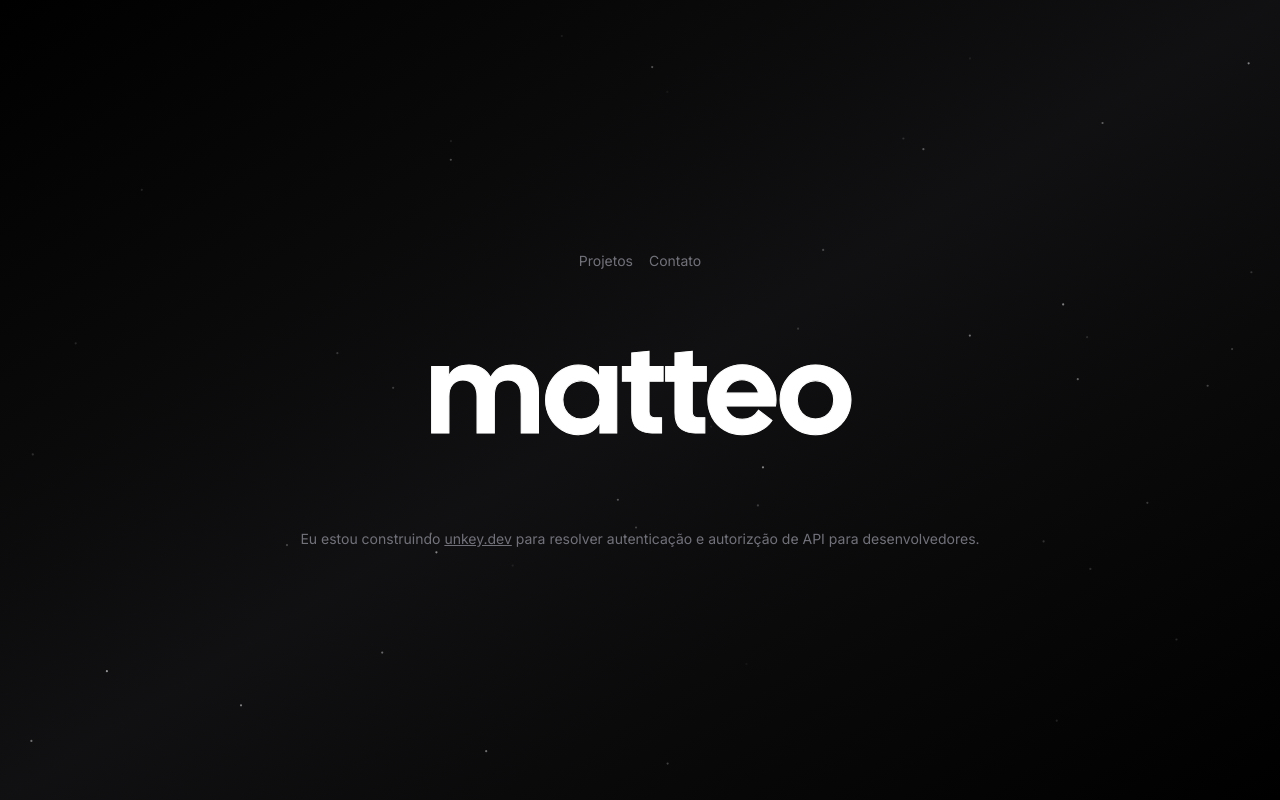
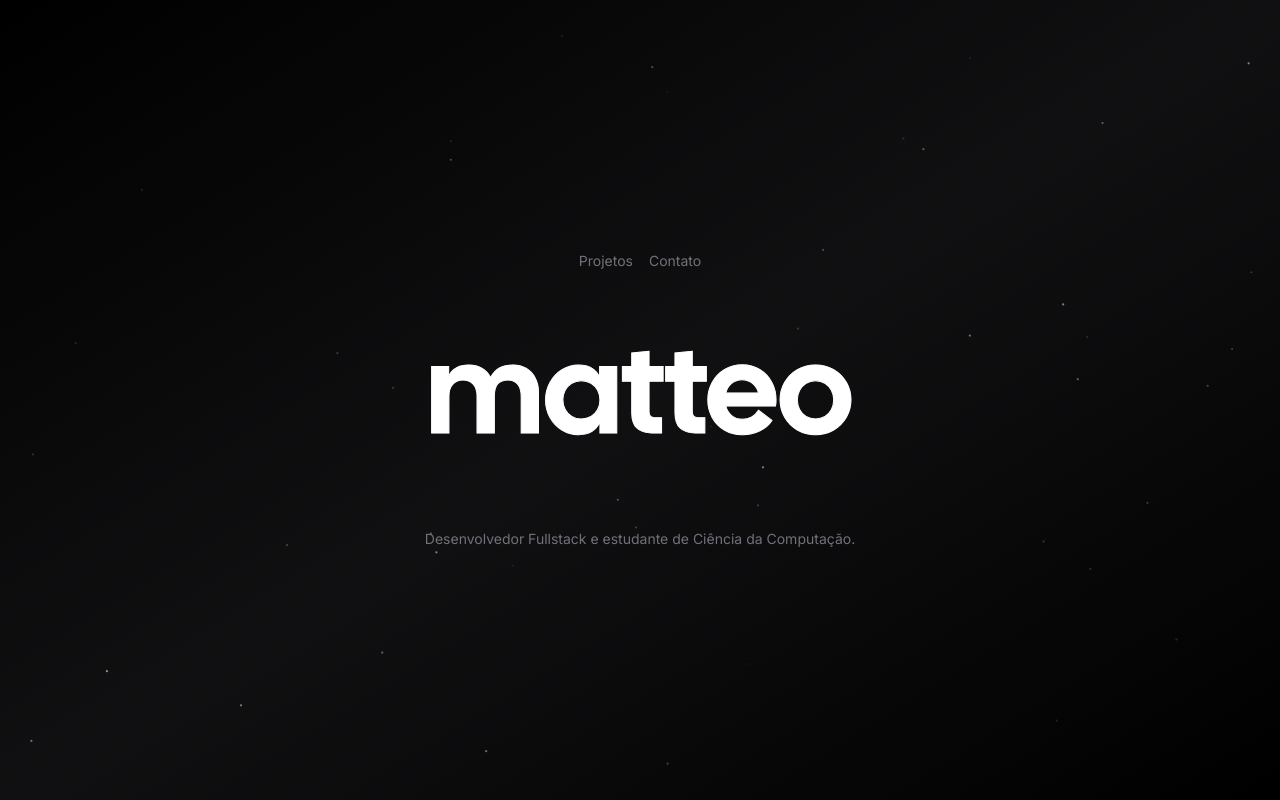
Before and after one commit to offmatt/nextjs-portfolio-pageview-counter, a Next.js app: page / in a window 1280 px wide. Built offline with nearby package versions, Linux system fonts and the light colour scheme; no server answers; what tailwindcss-debug-screens would draw is missing.

Commit message:
Update page.tsx

```diff
--- a/app/page.tsx
+++ b/app/page.tsx
@@ -35,14 +35,7 @@ export default function Home() {
       <div className="hidden w-screen h-px animate-glow md:block animate-fade-right bg-gradient-to-r from-zinc-300/0 via-zinc-300/50 to-zinc-300/0" />
       <div className="my-16 text-center animate-fade-in">
         <h2 className="text-sm text-zinc-500 ">
-          Eu estou construindo{" "}
-          <Link
-            target="_blank"
-            href="https://unkey.dev"
-            className="underline duration-500 hover:text-zinc-300"
-          >
-            unkey.dev
-          </Link> para resolver autenticação e autorizção de API para desenvolvedores.
+          Desenvolvedor Fullstack e estudante de Ciência da Computação.
         </h2>
       </div>
     </div>
```
